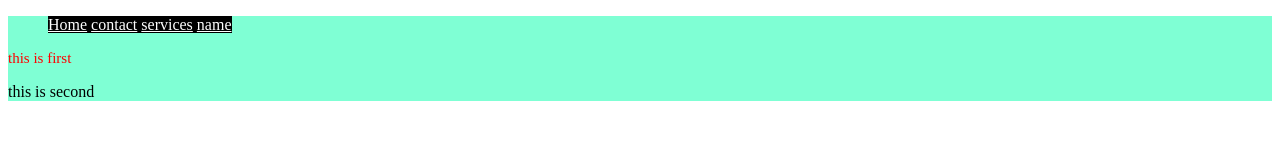
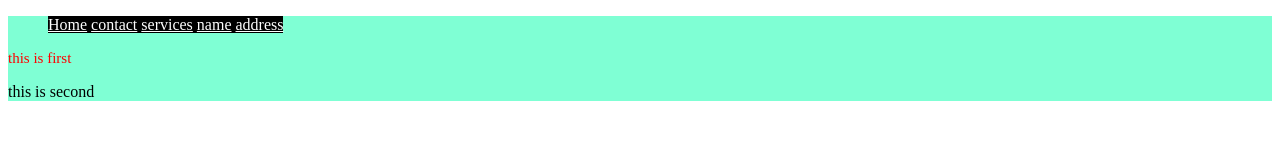
Before and after one commit to Akshata1327/aureliaIntern, a plain HTML site: page index.html in a window 1280 px wide. Drawn offline with Linux system fonts and the light colour scheme.

Commit message:
initial Commit

```diff
--- a/index.html
+++ b/index.html
@@ -23,6 +23,9 @@
             <li>
                 <a href="#">name</a>
             </li>
+            <li>
+                <a href="#">address</a>
+            </li>
            </ul>
         </div>
         <div class="content">
```
